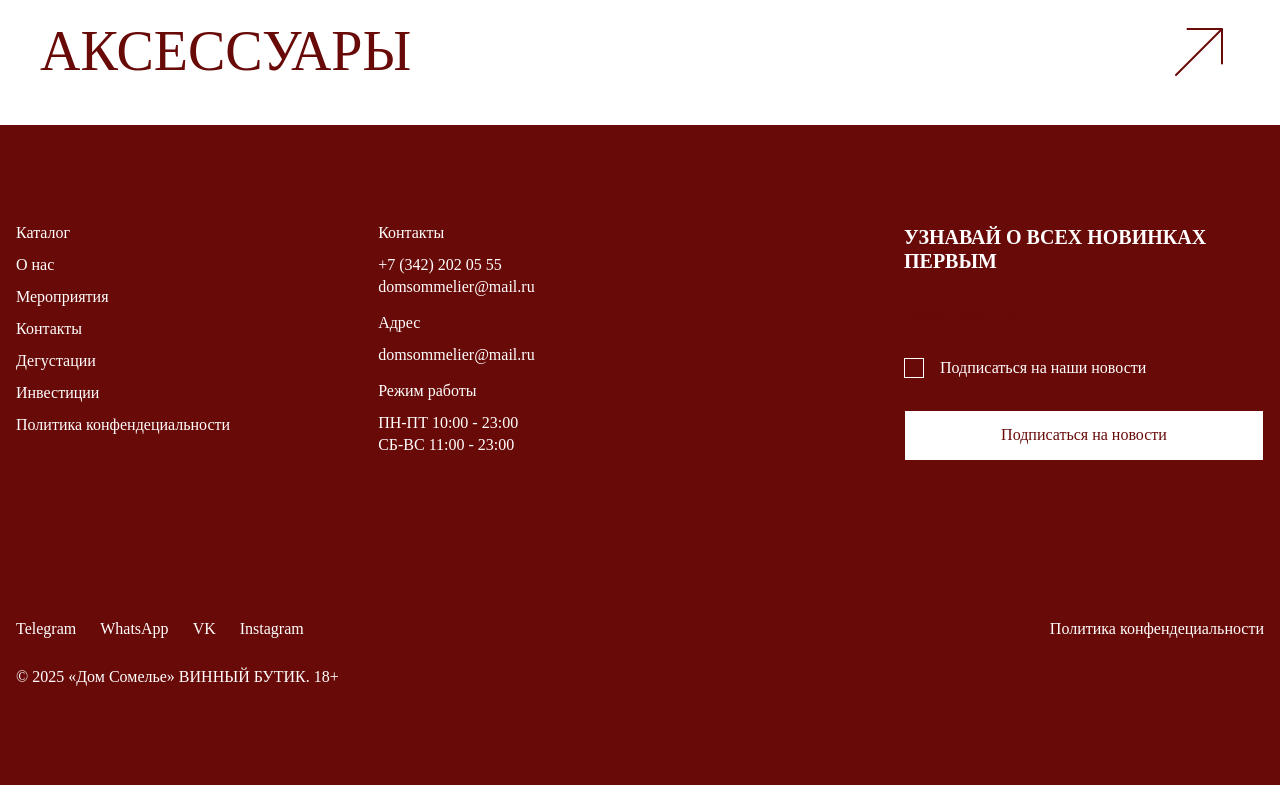
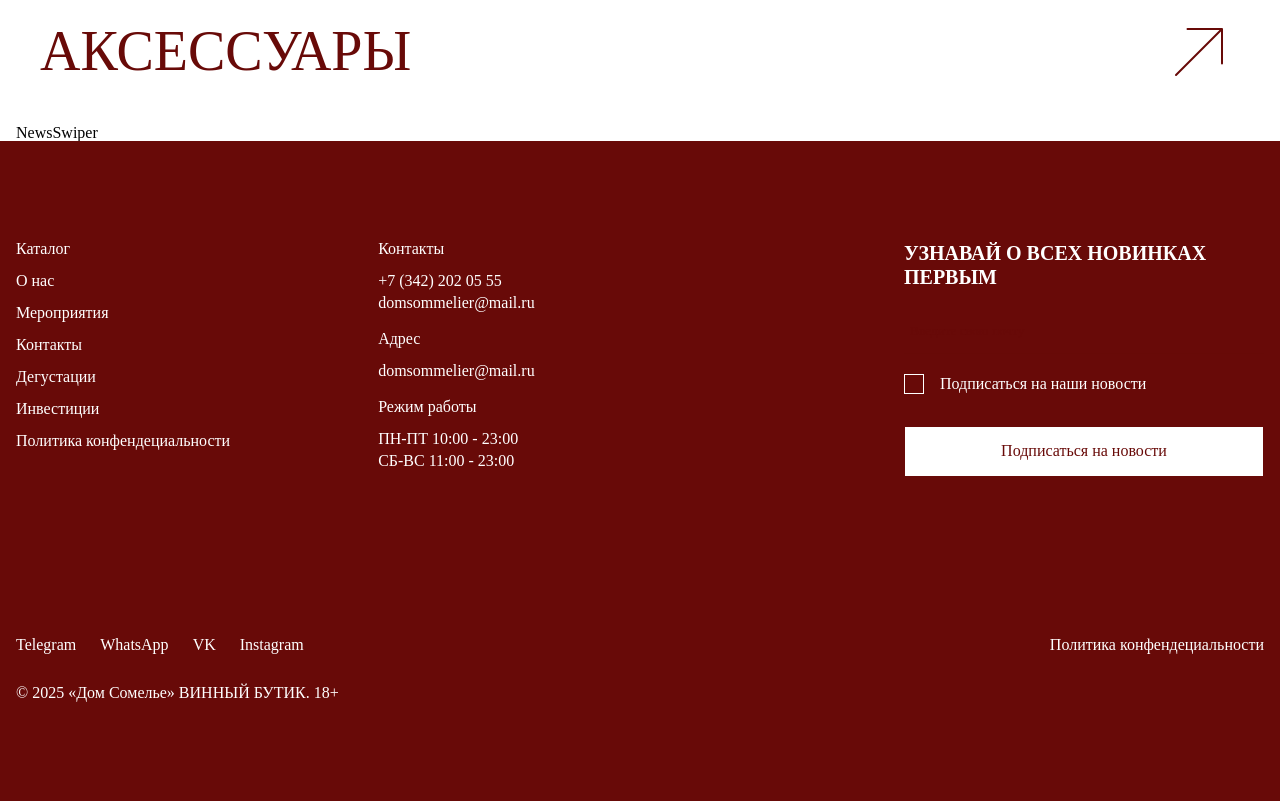
Before and after one commit to Innovative-Software-github/domsommelier-frontend, a Next.js app: page / in a window 1280 px wide. Shown: the part 1100-1901 px from the top of the page. Built offline with nearby package versions, Linux system fonts and the light colour scheme; a web font is replaced by a local one.

Commit message:
mainpage-news: create and connect component

```diff
--- /dev/null
+++ b/src/app/_components/NewsSwiper/NewsSwiper.tsx
@@ -0,0 +1,5 @@
+import cls from './NewsSwiper.module.scss';
+
+export const NewsSwiper: React.FC = () => {
+  return <section className={cls.container}>NewsSwiper</section>;
+};
--- a/src/app/page.tsx
+++ b/src/app/page.tsx
@@ -1,12 +1,14 @@
 import { Layout } from '@/ui/Layout/Layout';
 import { ContentContainer } from '../ui/ContentContainer/ContentContainer';
 import { CategoryLinks } from './_components/CategoryLinks/CategoryLinks';
+import { NewsSwiper } from './_components/NewsSwiper/NewsSwiper';
 
 export default function Home() {
   return (
     <Layout>
       <ContentContainer>
         <CategoryLinks />
+        <NewsSwiper />
       </ContentContainer>
     </Layout>
   );
```
Also changed, not shown: src/app/_components/NewsSwiper/NewsSwiper.module.scss (added).
